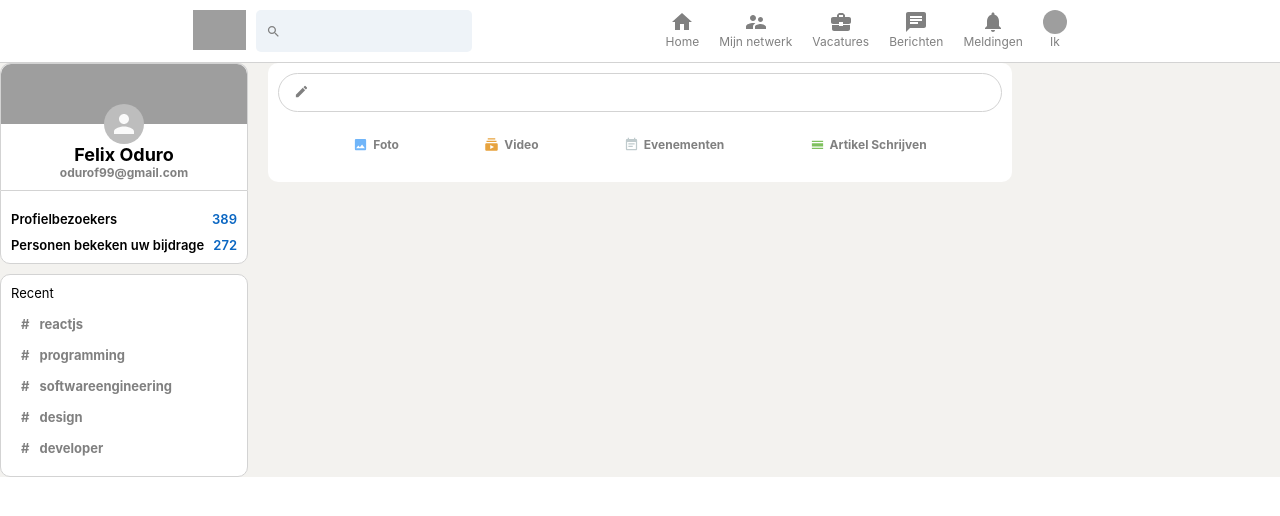
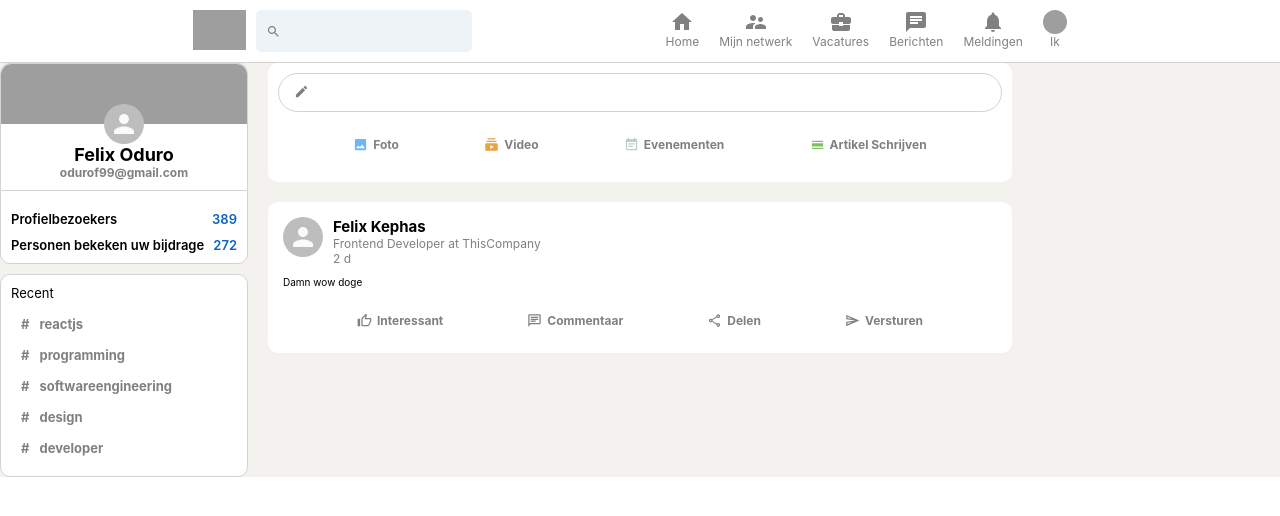
Before and after one commit to Kephass/linkedin-clone, a React (Create React App) app: page / in a window 1280 px wide. Shown: the top 516 px of the page. Built offline with nearby package versions, Linux system fonts and the light colour scheme; grey boxes are pictures that could not be loaded.

Commit message:
setting up posts

```diff
--- a/src/Feed.js
+++ b/src/Feed.js
@@ -1,4 +1,4 @@
-import React from "react";
+import { React, useState } from "react";
 import "./Feed.css";
 import InputOption from "./InputOption";
 import CreateIcon from "@material-ui/icons/Create";
@@ -6,8 +6,14 @@ import ImageIcon from "@material-ui/icons/Image";
 import SubscriptionsIcon from "@material-ui/icons/Subscriptions";
 import EventNoteIcon from "@material-ui/icons/EventNote";
 import CalendarViewDayIcon from "@material-ui/icons/CalendarViewDay";
+import Post from "./Post";
 
 function Feed() {
+  const [posts, setPosts] = useState([]);
+
+  const sendPost = (e) => {
+    e.preventDefault();
+  };
   return (
     <div className="feed">
       <div className="feed__inputContainer">
@@ -15,17 +21,14 @@ function Feed() {
           <CreateIcon />
           <form>
             <input type="text" />
-            <button type="submit">Send</button>
+            <button onClick={sendPost} type="submit">
+              Send
+            </button>
           </form>
         </div>
         <div className="feed__inputOptions">
           <InputOption Icon={ImageIcon} title="Foto" color="#70B5F9" />
-          <InputOption
-            Icon={SubscriptionsIcon}
-            title="Video"
-            color="#Video"
-            color="#E7A33E"
-          />
+          <InputOption Icon={SubscriptionsIcon} title="Video" color="#E7A33E" />
           <InputOption
             Icon={EventNoteIcon}
             title="Evenementen"
@@ -39,6 +42,15 @@ function Feed() {
         </div>
       </div>
       {/* Posts */}
+      {posts.map((post) => (
+        <Post />
+      ))}
+      <Post
+        name="Felix Kephas"
+        description="Frontend Developer at ThisCompany"
+        postDate="2 d"
+        message="Damn wow doge"
+      />
     </div>
   );
 }
--- /dev/null
+++ b/src/Post.css
@@ -0,0 +1,33 @@
+.post {
+  background-color: white;
+  padding: 1.5rem;
+  margin-bottom: 1rem;
+  border-radius: 1rem;
+}
+
+.post__header {
+  display: flex;
+  margin-bottom: 1rem;
+}
+
+.post__info {
+  margin-left: 1rem;
+}
+
+.post__info > p {
+  font-size: 1.2rem;
+  color: gray;
+}
+
+.post__body {
+  overflow-wrap: anywhere;
+}
+
+.post__info > h2 {
+  font-size: 1.5rem;
+}
+
+.post__buttons {
+  display: flex;
+  justify-content: space-evenly;
+}
--- /dev/null
+++ b/src/Post.js
@@ -0,0 +1,37 @@
+import React from "react";
+import { Avatar } from "@material-ui/core";
+import { ShareOutlined, ThumbUpAltOutlined } from "@material-ui/icons";
+import ChatOutlinedIcon from "@material-ui/icons/ChatOutlined";
+import SendOutlinedIcon from "@material-ui/icons/SendOutlined";
+import "./Post.css";
+import InputOption from "./InputOption";
+
+function Post({ name, description, postDate, message, photoUrl }) {
+  return (
+    <div className="post">
+      <div className="post__header">
+        <Avatar />
+        <div className="post__info">
+          <h2>{name}</h2>
+          <p>{description}</p>
+          <p>{postDate}</p>
+        </div>
+      </div>
+      <div className="post__body">
+        <p>{message}</p>
+      </div>
+      <div className="post__buttons">
+        <InputOption
+          Icon={ThumbUpAltOutlined}
+          title="Interessant"
+          color="gray"
+        />
+        <InputOption Icon={ChatOutlinedIcon} title="Commentaar" color="gray" />
+        <InputOption Icon={ShareOutlined} title="Delen" color="gray" />
+        <InputOption Icon={SendOutlinedIcon} title="Versturen" color="gray" />
+      </div>
+    </div>
+  );
+}
+
+export default Post;
```
